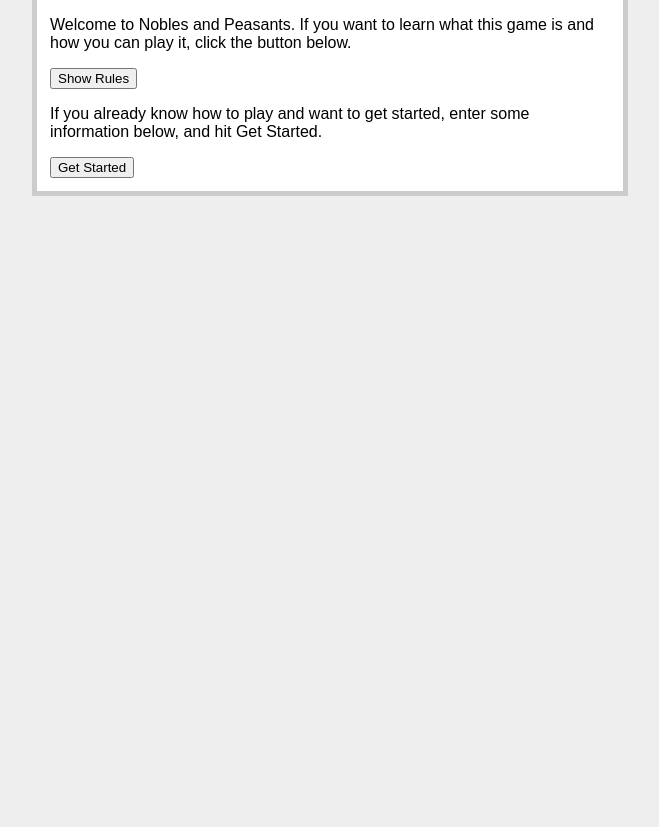
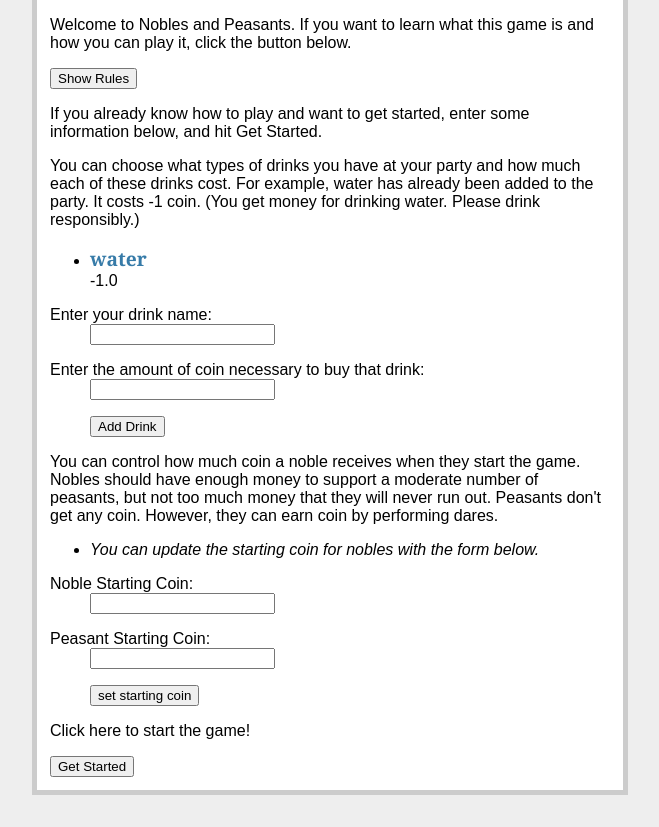
Before and after one commit to mfrasco/Nobles_and_Peasants, a Flask app: page / in a window 1280 px wide. Shown: the part 370-1197 px from the top of the page, without its empty margins (310-969 px from the left). Before the commit the page ends 566 px from the top, so only its background shows below. Run offline with Flask 2, Linux system fonts and the light colour scheme; data comes from the database, SQL or seed files in the repository; both versions use the stored data as it was after the commit.

Commit message:
trying to get welcom page

```diff
--- a/Nobles_and_Peasants/Nobles_and_Peasants.py
+++ b/Nobles_and_Peasants/Nobles_and_Peasants.py
@@ -9,12 +9,12 @@ app.config.from_object(__name__)
 
 # load default config and override config from an environment variable
 app.config.update(dict(
-    DATABASE=os.path.join(app.root_path, 'flask_test.db'),
+    DATABASE=os.path.join(app.root_path, 'nobles_and_peasants.db'),
     SECRET_KEY='development_key',
     USERNAME='admin',
     PASSWORD='default'
 ))
-app.config.from_envvar('FLASK_TEST_SETTINGS', silent=True)
+app.config.from_envvar('NOBLES_AND_PEASANTS_SETTINGS', silent=True)
 
 def connect_db():
     """Connects to the specific database."""
@@ -51,13 +51,34 @@ def close_db(error):
     if hasattr(g, 'sqlite_db'):
         g.sqlite_db.close()
 
-@app.route('/')
+# Helper functions
+def fetch_one(query_string, args):
+    db = get_db()
+    return db.execute(query_string, args).fetchone()
+
+@app.route('/', methods=['GET'])
 def welcome():
-    return render_template('welcome.html')
+    db = get_db()
+    drinks = db.execute('select * from drinks').fetchall()
+    return render_template('welcome.html', drinks = drinks)
 
 @app.route('/rules')
 def show_rules():
     return render_template('rules.html')
+
+@app.route('/', methods=['POST'])
+def add_drink():
+    db = get_db()
+    drink_name = request.form['drink_name']
+    quantity = request.form['quantity']
+    query = 'insert into drinks values (?, ?)'
+    db.execute(query, [drink_name, quantity])
+    db.commit()
+    return redirect(url_for('welcome'))
+
+@app.route('/')
+def set_starting_coin():
+    return redirect(url_for('welcome'))
 
 @app.route('/main')
 def start_game():
--- a/Nobles_and_Peasants/templates/welcome.html
+++ b/Nobles_and_Peasants/templates/welcome.html
@@ -7,6 +7,41 @@
     </form>
     <p>If you already know how to play and want to get started, enter some information
         below, and hit Get Started.</p>
+    <p>You can choose what types of drinks you have at your party and how much each of these drinks cost. For example, water has already been added to the party. It costs -1 coin. (You get money for drinking water. Please drink responsibly.)</p>
+    <ul class=drinks>
+      {% for drink in drinks %}
+        <li><h2>{{ drink.name }}</h2>{{ drink.coin }}
+      {% else %}
+        <li><em>You can add drinks with the form below.</em>
+      {% endfor %}
+    </ul>
+    <form action="{{ url_for('add_drink') }}">
+        Enter your drink name:
+        <dd><input type="text" name="drink_name"></dd>
+        <p></p>
+        Enter the amount of coin necessary to buy that drink:
+        <dd><input type="number" name="quantity"></input></dd>
+        <p></p>
+        <dd><input type="submit" value="Add Drink"></dd>
+    </form>
+    <p>You can control how much coin a noble receives when they start the game. Nobles should have enough money to support a moderate number of peasants, but not too much money that they will never run out. Peasants don't get any coin. However, they can earn coin by performing dares.</p>
+    <ul class=coinstatus>
+      {% for person in starting_coin %}
+        <li><h2>{{ person.status }}</h2>{{ person.coin }}
+      {% else %}
+        <li><em>You can update the starting coin for nobles with the form below.</em>
+      {% endfor %}
+    </ul>
+    <form action="{{ url_for('set_starting_coin') }}">
+        Noble Starting Coin:
+        <dd><input type="number" name="noble_coin"></dd>
+        <p></p>
+        Peasant Starting Coin:
+        <dd><input type="number" name="peasant_coin"></input></dd>
+        <p></p>
+        <dd><input type="submit" value="set starting coin"></dd>
+    </form>
+    <p>Click here to start the game!</p>
     <form action="{{ url_for('start_game') }}">
         <input type="submit" name="Start Button" value="Get Started">
     </form>
```
Also changed, not shown: Nobles_and_Peasants/schema.sql (+17 -1 lines), Nobles_and_Peasants/templates/main.html (+7 -0 lines), Nobles_and_Peasants/Nobles_and_Peasants.db, Nobles_and_Peasants/flask_test.db. Lines whose indentation alone changed are shown as unchanged.
